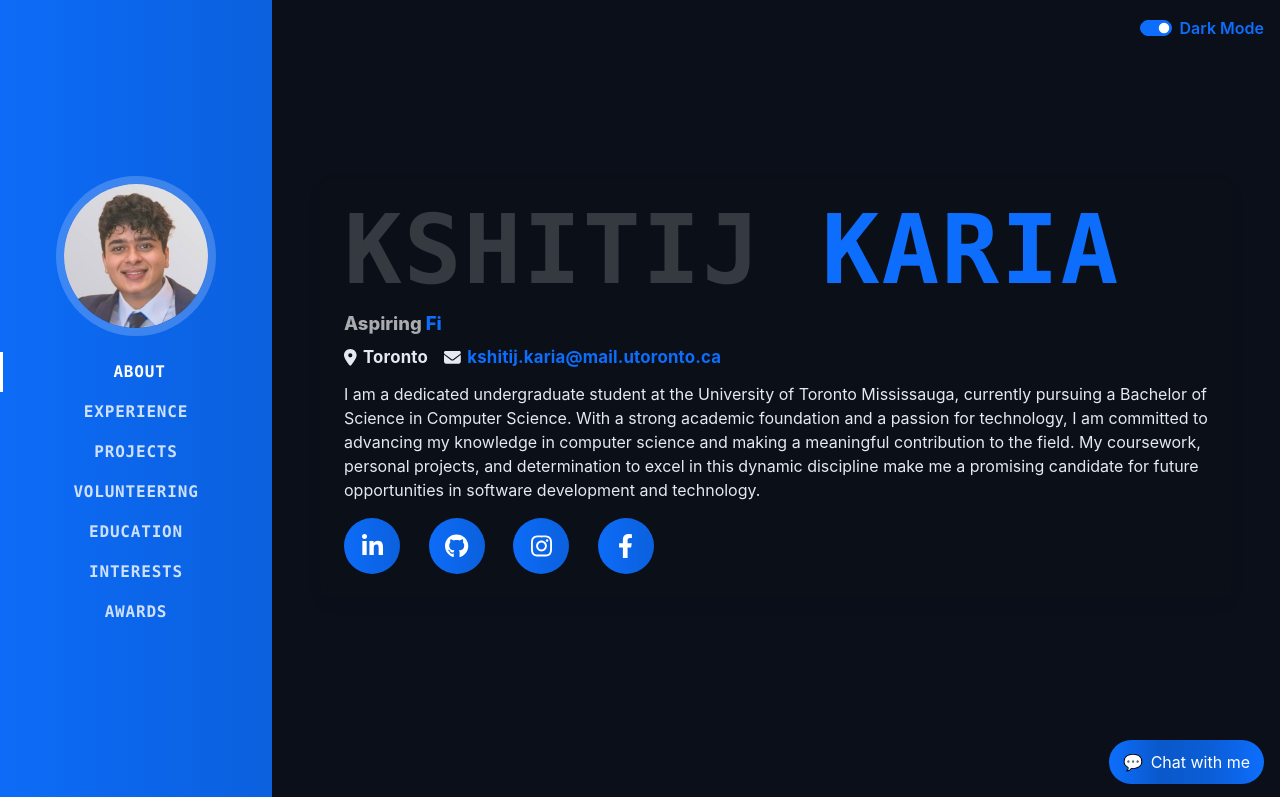
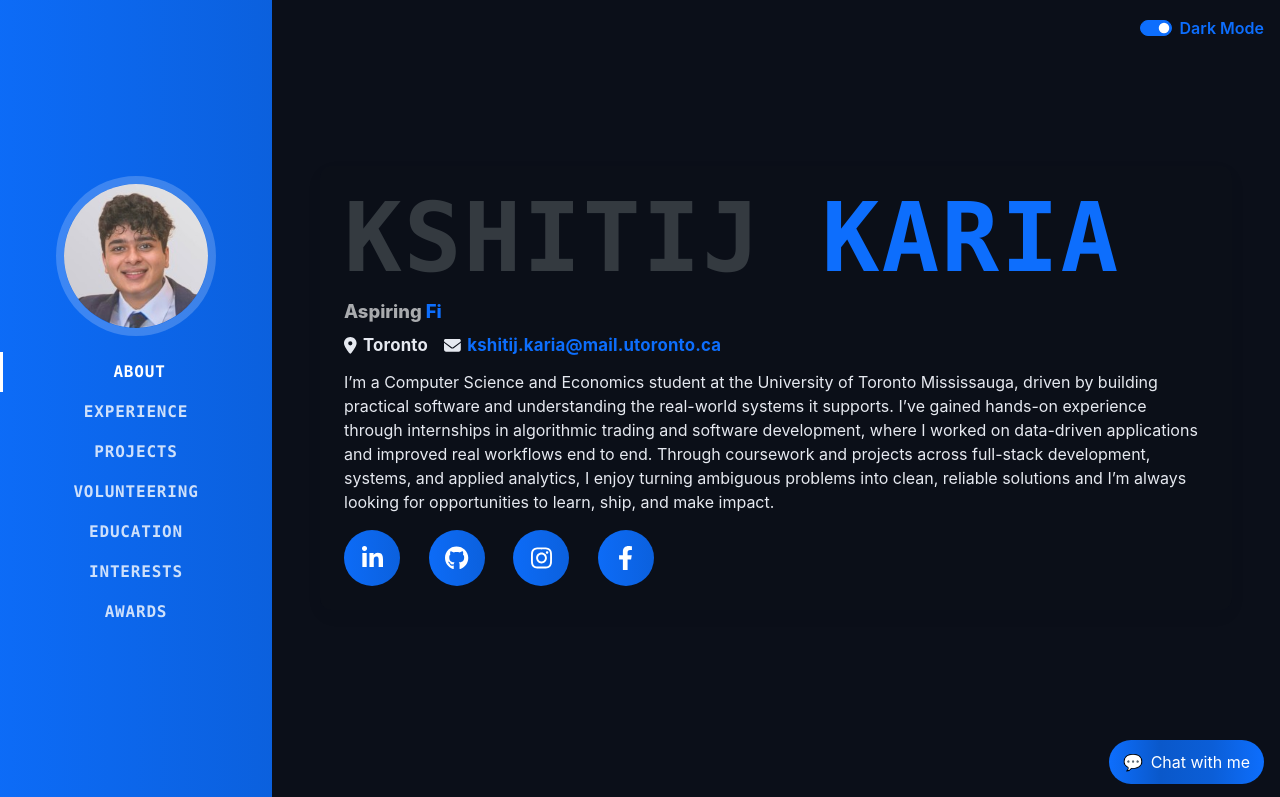
Before and after one commit to KshitijKaria/kshitijkaria.github.io, a website: page index.html in a window 1280 px wide. Shown: the top 797 px of the page. Drawn offline with nearby package versions, Linux system fonts and the light colour scheme; no server answers; a web font is replaced by a local one.

Commit message:
Revised introduction in index.html
Updated personal description to reflect current studies and experiences.

```diff
--- a/index.html
+++ b/index.html
@@ -304,7 +304,7 @@
                       <span class="contact-item"><i class="fa-solid fa-location-dot" aria-hidden="true"></i><span>Toronto</span></span>
                       <span class="contact-item"><i class="fa-solid fa-envelope" aria-hidden="true"></i><a href="mailto:kshitij.karia@mail.utoronto.ca">kshitij.karia@mail.utoronto.ca</a></span>
                     </div>
-                    <p>I am a dedicated undergraduate student at the University of Toronto Mississauga, currently pursuing a Bachelor of Science in Computer Science. With a strong academic foundation and a passion for technology, I am committed to advancing my knowledge in computer science and making a meaningful contribution to the field. My coursework, personal projects, and determination to excel in this dynamic discipline make me a promising candidate for future opportunities in software development and technology.</p>
+                    <p>I’m a Computer Science and Economics student at the University of Toronto Mississauga, driven by building practical software and understanding the real-world systems it supports. I’ve gained hands-on experience through internships in algorithmic trading and software development, where I worked on data-driven applications and improved real workflows end to end. Through coursework and projects across full-stack development, systems, and applied analytics, I enjoy turning ambiguous problems into clean, reliable solutions and I’m always looking for opportunities to learn, ship, and make impact.</p>
                     <div class="social-icons">
                         <a class="social-icon" href="https://in.linkedin.com/in/kshitij-karia-983b00118" target="_blank"><i class="fab fa-linkedin-in"></i></a>
                         <a class="social-icon" href="https://github.com/KshitijKaria" target="_blank"><i class="fab fa-github"></i></a>
```
